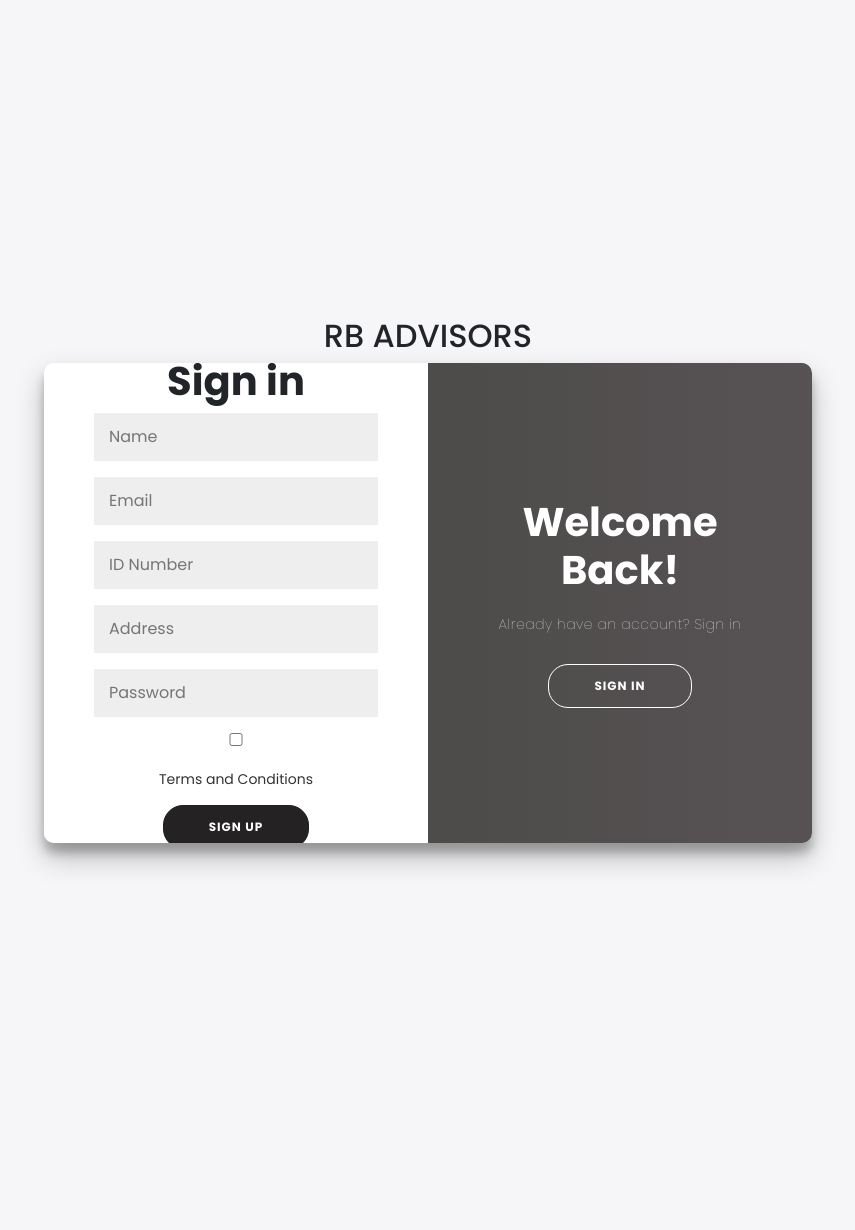
After one commit to joeahkim/RB-Advisors, a PHP site: page /RB/auth/usersignup.php in a window 1280 px wide. The commit adds this page. Shown: the whole page, without its empty margins (212-1067 px from the left). Run offline with PHP 8.4, Linux system fonts and the light colour scheme.

Commit message:
modified:   admin-panel/addtransactions.php 	modified:   admin-panel/includes/header.php 	modified:   admin-panel/index.php 	new file:   auth/usersignup.php 	modified:   dashboard.php 	modified:   index.html 	modified:   style.css

```diff
--- a/admin-panel/index.php
+++ b/admin-panel/index.php
@@ -38,7 +38,7 @@
                 </div>
 
                 <div class="card-body">
-                  <h5 class="card-title">Sales <span>| Today</span></h5>
+                  <h5 class="card-title">Transactions <span>| Today</span></h5>
 
                   <div class="d-flex align-items-center">
                     <div class="card-icon rounded-circle d-flex align-items-center justify-content-center">
@@ -109,7 +109,7 @@
                 </div>
 
                 <div class="card-body">
-                  <h5 class="card-title">Customers <span>| This Year</span></h5>
+                  <h5 class="card-title">Clients <span>| This Year</span></h5>
 
                   <div class="d-flex align-items-center">
                     <div class="card-icon rounded-circle d-flex align-items-center justify-content-center">
--- /dev/null
+++ b/auth/usersignup.php
@@ -0,0 +1,62 @@
+<?php
+// Redirect logged-in users to dashboard
+if(isset($_SESSION['user_id'])) {
+    header("Location: ../index.html");
+    exit();
+}
+?>
+<!DOCTYPE html>
+<html lang="en">
+<head>
+	<meta charset="UTF-8">
+	<meta name="viewport" content="width=device-width, initial-scale=1.0">
+	<title>RB Financial Advisors</title>
+	<link href="https://cdn.jsdelivr.net/npm/bootstrap@5.3.3/dist/css/bootstrap.min.css" rel="stylesheet" integrity="sha384-QWTKZyjpPEjISv5WaRU9OFeRpok6YctnYmDr5pNlyT2bRjXh0JMhjY6hW+ALEwIH" crossorigin="anonymous">
+	<link rel="stylesheet" href="../style.css">
+</head>
+<body>
+	<h2>RB ADVISORS</h2>
+<div class="container" id="container">
+
+	<div class="form-container sign-in-container">
+		<form action="./signup.php" method="POST">
+			<h1>Sign in</h1>
+			<!--<div class="social-container">
+				<a href="#" class="social"><i class="fab fa-facebook-f"></i></a>
+				<a href="#" class="social"><i class="fab fa-google-plus-g"></i></a>
+				<a href="#" class="social"><i class="fab fa-linkedin-in"></i></a>
+			</div>
+			<span>or use your account</span>-->
+			<input type="text" id="name" name="name" placeholder="Name" required/>
+			<input type="email" id="email" name="email" placeholder="Email" required/>
+			<input type="number" id="idNumber" name="idNumber" placeholder="ID Number" required/>
+			<input type="address" id="address" name="address" placeholder="Address" required/>
+			<input type="password" id="password" name="password" placeholder="Password" required/>
+			<input type="checkbox" class="checkbox" required>
+			<a href="#">Terms and Conditions</a>
+			<button type="submit">Sign Up</button>
+				<!-- Display error message -->
+				<?php
+                session_start();
+                if (isset($_SESSION['error'])) {
+                    echo '<p style="color: #222020; font-size: 15px; font-weight:400">' . htmlspecialchars($_SESSION['error']) . '</p>';
+                    unset($_SESSION['error']);
+                }
+                ?>
+		</form>
+	</div>
+	<div class="overlay-container d-none d-sm-none d-md-block">
+		<div class="overlay">
+			<div class="overlay-panel overlay-right">
+			<h1>Welcome Back!</h1>
+				<p>Already have an account? Sign in</p>
+				<button class="ghost" id="signIn">Sign In</button>
+			</div>
+		</div>
+	</div>
+</div>
+
+<script src="https://cdn.jsdelivr.net/npm/bootstrap@5.3.3/dist/js/bootstrap.bundle.min.js" integrity="sha384-YvpcrYf0tY3lHB60NNkmXc5s9fDVZLESaAA55NDzOxhy9GkcIdslK1eN7N6jIeHz" crossorigin="anonymous"></script>
+<script src="../../script.js"></script>
+</body>
+</html>
--- a/dashboard.php
+++ b/dashboard.php
@@ -255,7 +255,7 @@ $conn->close();
                   <div class="numbers">
                     <p class="text-sm mb-0 text-uppercase font-weight-bold">This Years Total Deposits</p>
                     <h5 class="font-weight-bolder">
-                      Ksh 2,300,570
+                      Ksh 0.00
                     </h5>
                     <p class="mb-0">
                       <span class="text-success text-sm font-weight-bolder">+3%</span>
--- a/index.html
+++ b/index.html
@@ -56,7 +56,7 @@
         <i class="bi bi-list mobile-nav-toggle d-none"></i>
       </nav><!-- .navbar -->
 
-      <a class="btn-getstarted scrollto" href="./auth/Untitled.php">Get Started</a>
+      <a class="btn-getstarted scrollto" href="./dashboard.php">Get Started</a>
 
     </div>
   </header><!-- End Header -->
@@ -64,9 +64,9 @@
   <section id="hero-animated" class="hero-animated d-flex">
     <div class="container d-flex flex-column justify-content-center align-items-center text-center position-relative" data-aos="zoom-out">
       <h2>Welcome to <span>RB ADVISORS</span></h2>
-      <p>The best money management and asset based management <br> in the entire country</p>
+      <p>The best money management and asset based management <br> in the country</p>
       <div class="d-flex">
-        <a href="./auth/Untitled.php" class="btn-get-started scrollto">Get Started</a>
+        <a href="./dasboard.php" class="btn-get-started scrollto">Get Started</a>
       </div>
     </div>
   </section>
--- a/style.css
+++ b/style.css
@@ -610,7 +610,7 @@ body {
 	align-items: center;
 	flex-direction: column;
 	font-family: 'Montserrat', sans-serif;
-	height: 100vh;
+	height: 150vh;
 	margin: -20px 0 50px;
 }
 
@@ -759,7 +759,7 @@ input {
 
 .overlay {
 	background: wheat;
-	background: -webkit-linear-gradient(to right, #222020, #928b8c);
+	background: -webkit-linear-gradient(to right, #242222, #928b8c);
 	background: linear-gradient(to right, #444241, #575354);
 	background-repeat: no-repeat;
 	background-size: cover;
```
Also changed, not shown: admin-panel/addtransactions.php (+44 -14 lines), admin-panel/includes/header.php (+0 -48 lines).
